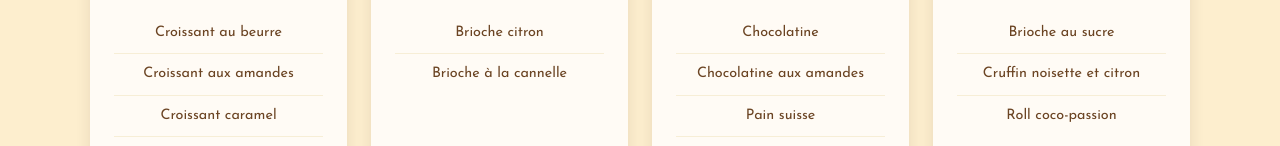
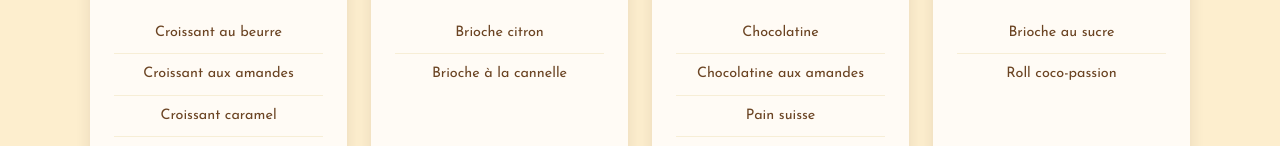
Before and after one commit to matlappp/baracroissant, a plain HTML site: page index.html in a window 1280 px wide. Shown: the part 2428-2574 px from the top of the page. Drawn offline with Linux system fonts and the light colour scheme; a web font is replaced by a local one.

Commit message:
cruffin rm

```diff
--- a/index.html
+++ b/index.html
@@ -220,7 +220,6 @@
                     </div>
                     <ul class="menu-items">
                         <li>Brioche au sucre</li>
-                        <li>Cruffin noisette et citron</li>
                         <li>Roll coco-passion</li>
                     </ul>
                 </div>
```
